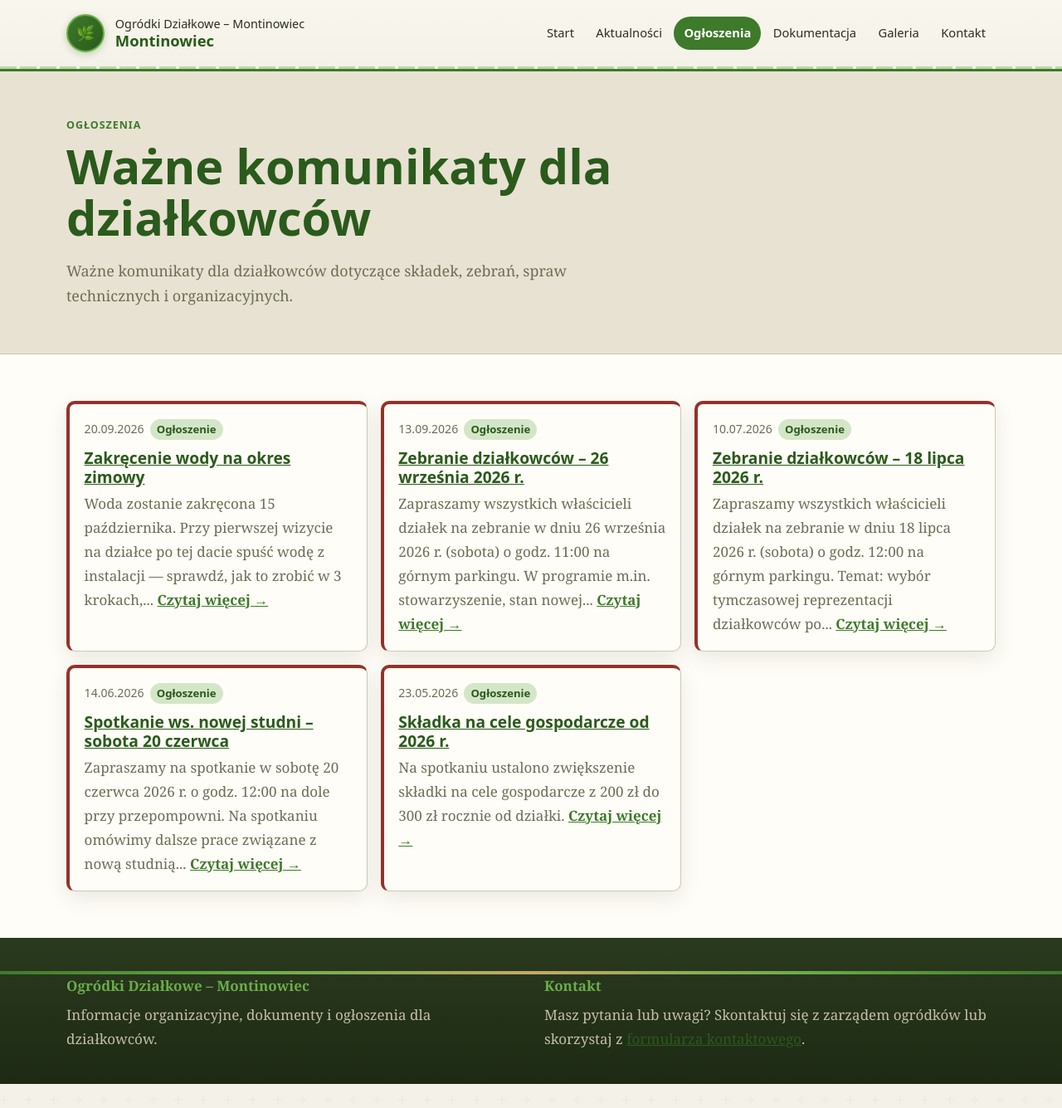
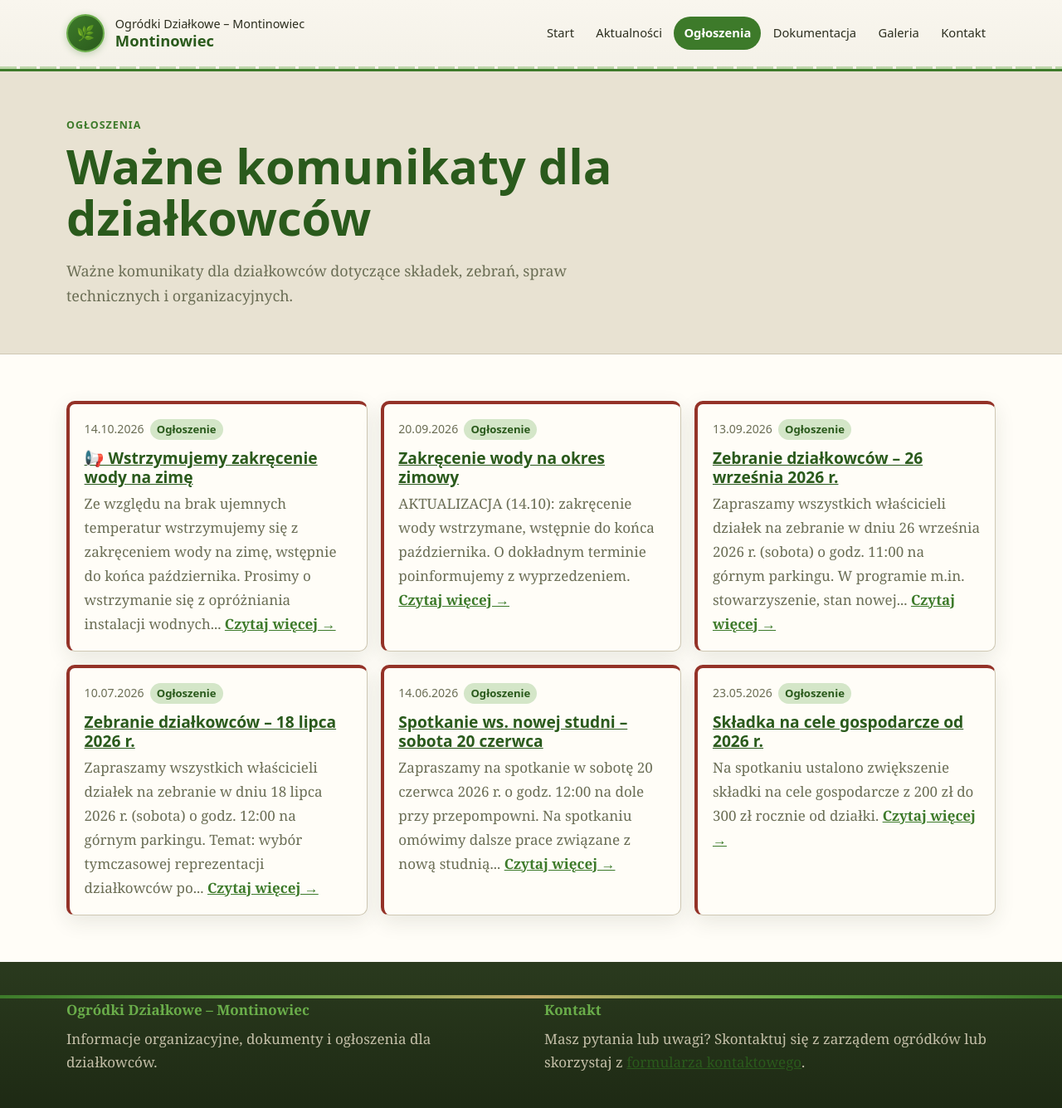
Before and after one commit to brxie/montin-page, a Jekyll site: the page built from ogloszenia.md, in a window 1280 px wide and 1335 px high. Shown: the whole window at 83% size. Built offline with Jekyll 4.4.1, drawn with Linux system fonts in a browser that asks for light colours.

Commit message:
Ogłoszenie: wstrzymanie zakręcenia wody na zimę (wstępnie do końca października)

```diff
--- a/_announcements/2026-09-20-zakrecenie-wody.md
+++ b/_announcements/2026-09-20-zakrecenie-wody.md
@@ -3,14 +3,16 @@ title: "Zakręcenie wody na okres zimowy"
 date: 2026-09-20
 type: "Ogłoszenie"
 level: "important"
-description: "Woda zostanie zakręcona 15 października. Przy pierwszej wizycie na działce po tej dacie spuść wodę z instalacji — sprawdź, jak to zrobić w 3 krokach, i zabezpiecz instalację przed mrozem."
+description: "AKTUALIZACJA (14.10): zakręcenie wody wstrzymane, wstępnie do końca października. O dokładnym terminie poinformujemy z wyprzedzeniem."
 slug: zakrecenie-wody-zima-2026
 permalink: /ogloszenia/zakrecenie-wody-zima-2026/
 ---
 
+> **📢 AKTUALIZACJA – 14 października 2026 r.:** Ze względu na brak ujemnych temperatur **wstrzymujemy się z zakręceniem wody, wstępnie do końca października**. Prosimy o wstrzymanie się z opróżniania instalacji wodnych do tego czasu. O dokładnym terminie poinformujemy z wyprzedzeniem — [przeczytaj aktualne ogłoszenie](/ogloszenia/wstrzymanie-zakrecenia-wody-2026/).
+
 **ZAKRĘCENIE WODY NA OKRES ZIMOWY**
 
-**WODA ZOSTANIE ZAKRĘCONA 15 PAŹDZIERNIKA**
+**WODA ZOSTANIE ZAKRĘCONA 15 PAŹDZIERNIKA** *(termin pierwotny — wstrzymany, patrz aktualizacja powyżej)*
 
 Przy pierwszej wizycie na działce po tej dacie wykonaj 3 kroki:
 
--- /dev/null
+++ b/_announcements/2026-10-14-wstrzymanie-zakrecenia-wody.md
@@ -0,0 +1,17 @@
+---
+title: "📢 Wstrzymujemy zakręcenie wody na zimę"
+date: 2026-10-14
+type: "Ogłoszenie"
+level: "important"
+description: "Ze względu na brak ujemnych temperatur wstrzymujemy się z zakręceniem wody na zimę, wstępnie do końca października. Prosimy o wstrzymanie się z opróżniania instalacji wodnych do tego czasu."
+slug: wstrzymanie-zakrecenia-wody-2026
+permalink: /ogloszenia/wstrzymanie-zakrecenia-wody-2026/
+---
+
+**📢 UWAGA!**
+
+Ze względu na brak ujemnych temperatur **wstrzymujemy się z zakręceniem wody na zimę**, wstępnie do końca października.
+
+Prosimy o wstrzymanie się z opróżniania instalacji wodnych do tego czasu.
+
+O dokładnym terminie zakręcenia wody poinformujemy z wyprzedzeniem.
```
